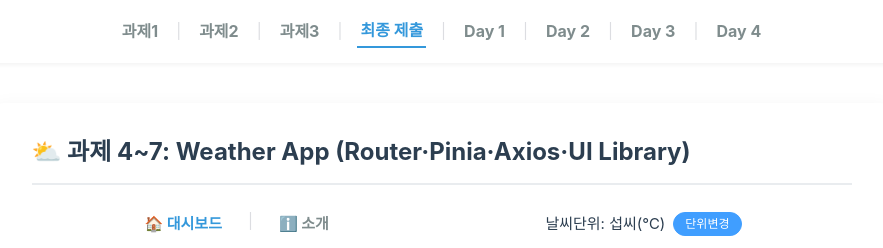
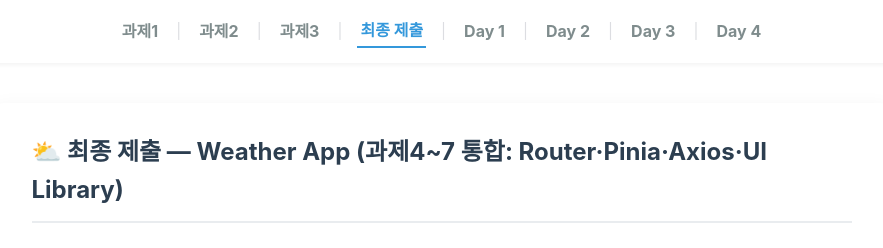
Before and after one commit to mingyukang5420/skala-vue, a Vue app: page /exercise/6 in a window 1280 px wide. Shown: the top 248 px of the page, without its empty margins (191-1074 px from the left). Built offline with nearby package versions, Linux system fonts and the light colour scheme; no server answers.

Commit message:
chore: update final submission view title

```diff
--- a/src/views/exercise/Exercise6View.vue
+++ b/src/views/exercise/Exercise6View.vue
@@ -5,7 +5,7 @@
 
 <template>
   <div class="app-container">
-    <h1>⛅ 과제 4~7: Weather App (Router·Pinia·Axios·UI Library)</h1>
+    <h1>⛅ 최종 제출 — Weather App (과제4~7 통합: Router·Pinia·Axios·UI Library)</h1>
     <hr />
     <div class="dashboard-wrapper">
       <nav class="weather-sub-nav">
```
